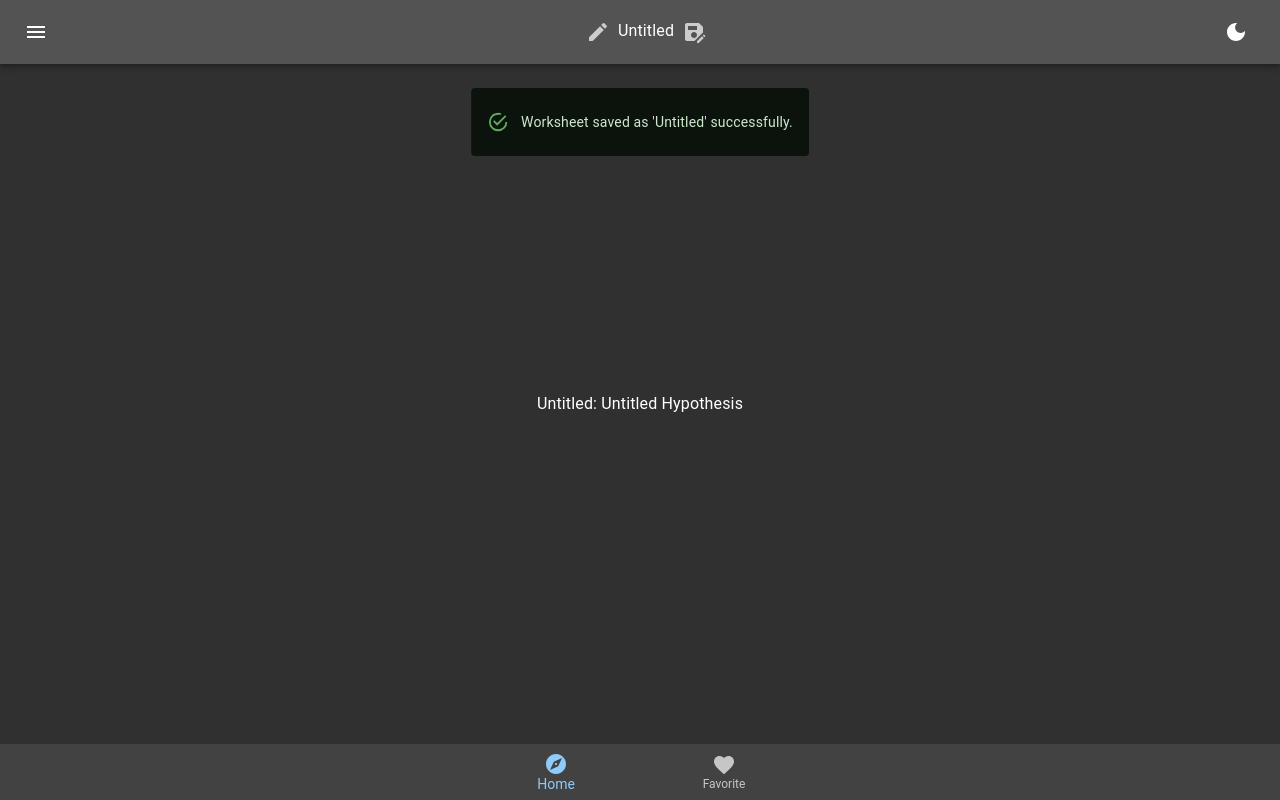
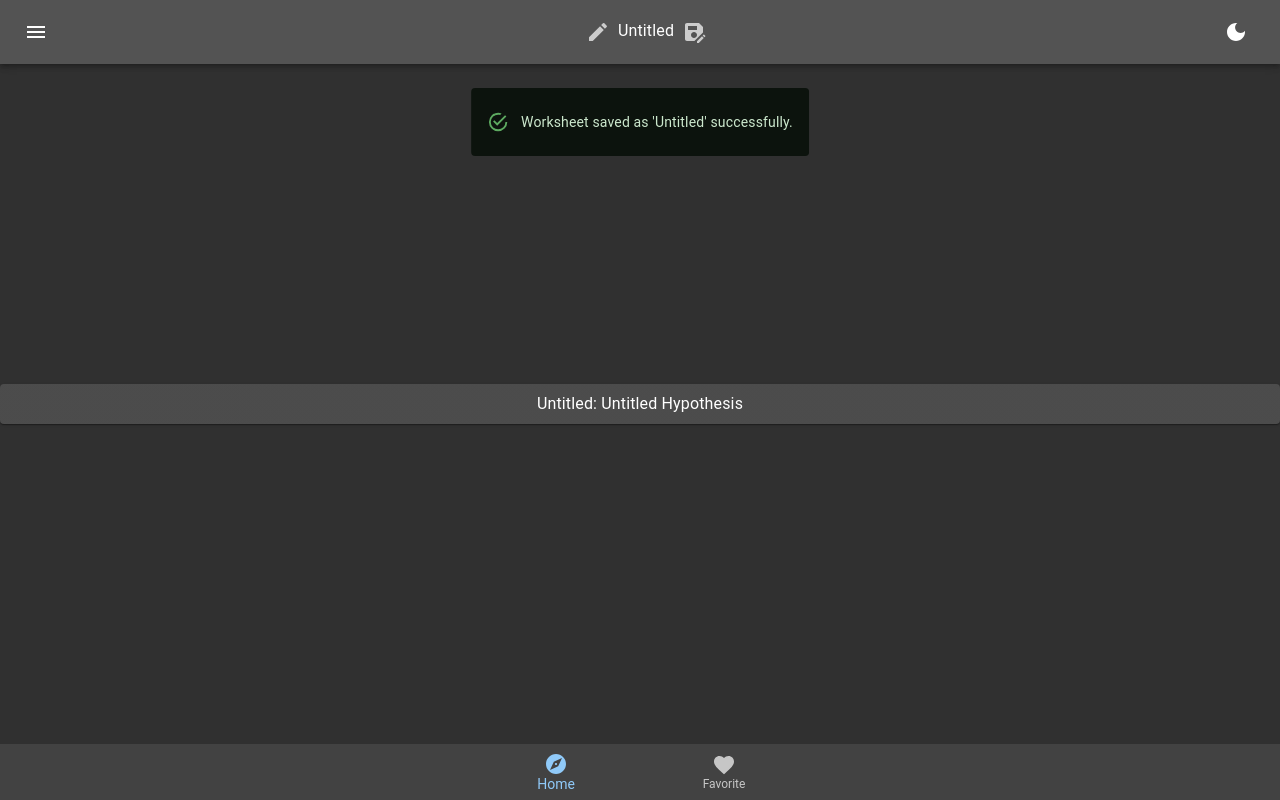
Before and after one commit to quantumsnowball/bayes-domain, a Next.js app: page /favorite in a window 1280 px wide. Both pictures are taken after a click on the button 694 px from the left and 32 px from the top of the page. Built offline with nearby package versions, Linux system fonts and the light colour scheme.

Commit message:
refactor: Summary card in favorite

```diff
--- /dev/null
+++ b/components/Pages/Favorite/Summary.tsx
@@ -0,0 +1,25 @@
+import { Paper, Typography } from "@mui/material"
+import { FC } from "react"
+import { Content } from "../../../types"
+
+
+interface SummaryProps {
+  content: Content
+}
+
+const Summary: FC<SummaryProps> = ({ content }) => {
+  return (
+    <Paper
+      key={content.title}
+      elevation={1}
+      sx={{ p: 1 }}
+    >
+      <Typography> {content.title}: {content.hypothesis.title} </Typography>
+      {Object.values(content.evidence).map((ev) =>
+        <Typography>{ev.title}</Typography>
+      )}
+    </Paper>
+  )
+}
+
+export default Summary
--- a/components/Pages/Favorite/index.tsx
+++ b/components/Pages/Favorite/index.tsx
@@ -1,7 +1,14 @@
-import { Typography } from "@mui/material"
+import {
+  Paper,
+  Typography
+} from "@mui/material"
 import { useSelector } from "react-redux"
 import { RootState } from "../../../redux/store"
 import { Content } from "../../../types"
+import Summary from "./Summary"
+
+
+
 
 function Favorite() {
   const favorites = useSelector((s: RootState) => s.favorite.items)
@@ -9,12 +16,7 @@ function Favorite() {
   return (
     <>
       {Object.values(favorites).map((content: Content) =>
-        <div key={content.title}>
-          <Typography> {content.title}: {content.hypothesis.title} </Typography>
-          {Object.values(content.evidence).map((ev) =>
-            <Typography>{ev.title}</Typography>
-          )}
-        </div>
+        <Summary key={content.title} content={content} />
       )}
     </>
   )
```
